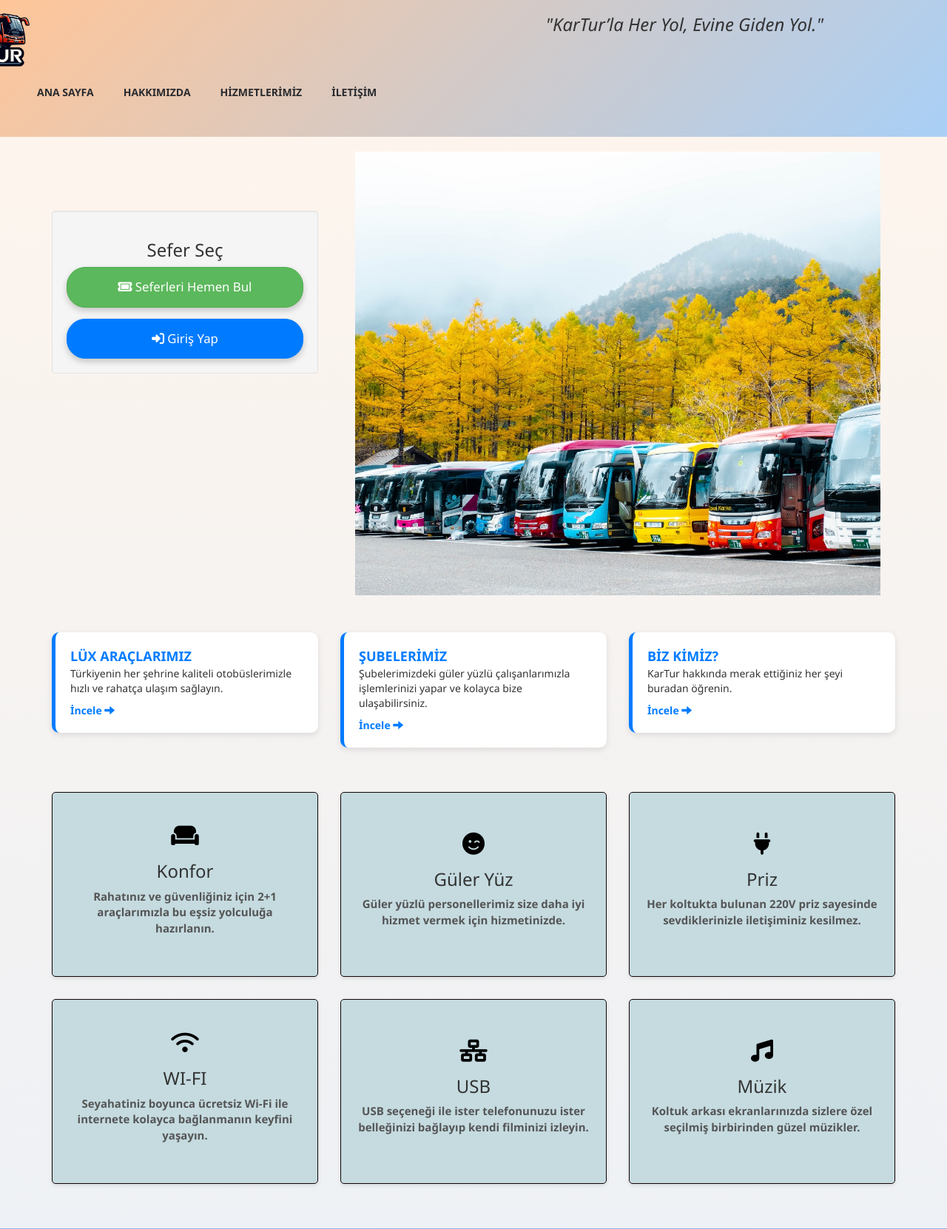
After one commit to mavitilki01/Bus_Company_Web_Site, a PHP site: page /deneme.php in a window 1280 px wide. The commit adds this page. Shown: the top 1662 px of the page at 74% size. Run offline with PHP 8.4, Linux system fonts and the light colour scheme; some libraries are stand-ins or nearby versions.

Commit message:
deneme eklendi

```diff
--- /dev/null
+++ b/deneme.php
@@ -0,0 +1,269 @@
+<!DOCTYPE html>
+<html lang="tr">
+<head>
+    <meta charset="utf-8">
+    <title>KARTUR</title>
+    <link rel="icon" href="Resimler/kartur_logo.png" type="image/png">
+    <meta name="viewport" content="width=device-width, initial-scale=1, maximum-scale=1, user-scalable=no"/>
+    <meta name="keywords" content="otobüs, bilet, yolculuk, seyehat, sefer, şube" />
+    <meta name="description" content="KarTur’la Her Yol, Evine Giden Yol" />
+    <meta name="author" content="KARTUR">
+    <meta name="robots" content="ALL" />
+
+
+    <link rel="stylesheet" href="https://cdnjs.cloudflare.com/ajax/libs/font-awesome/6.7.2/css/all.min.css">
+    <link rel="stylesheet" href="https://maxcdn.bootstrapcdn.com/bootstrap/3.3.7/css/bootstrap.min.css">
+    <link href="stil.css" rel="stylesheet" type="text/css">
+    <link href="https://fonts.googleapis.com/css2?family=Open+Sans:wght@400;600;700&display=swap" rel="stylesheet">
+    <script src="https://ajax.googleapis.com/ajax/libs/jquery/3.7.1/jquery.min.js"></script>
+    <script src="https://cdnjs.cloudflare.com/ajax/libs/jquery.cycle/3.0.3/jquery.cycle.all.min.js"></script>
+    <script src="https://maxcdn.bootstrapcdn.com/bootstrap/3.3.7/js/bootstrap.min.js"></script>
+    <style>
+        /* Custom CSS for the "Sefer Seç" button */
+        .custom-sefer-button {
+            border-radius: 25px; /* More rounded corners */
+            box-shadow: 0 4px 8px rgba(0, 0, 0, 0.2); /* Subtle shadow */
+            transition: all 0.3s ease; /* Smooth transition for hover effects */
+            font-size: 1.2em; /* Slightly larger text inside the button */
+            padding: 15px 30px; /* More padding for a bigger look */
+            margin-bottom: 10px; /* Add margin below for spacing */
+        }
+
+        .custom-sefer-button:hover {
+            transform: translateY(-2px); /* Lifts the button slightly on hover */
+            box-shadow: 0 6px 12px rgba(0, 0, 0, 0.3); /* Larger shadow on hover */
+        }
+        /* Style for the new login button */
+        .login-button {
+            border-radius: 25px;
+            box-shadow: 0 4px 8px rgba(0, 0, 0, 0.2);
+            transition: all 0.3s ease;
+            font-size: 1.2em;
+            padding: 15px 30px;
+            background-color: #007bff; /* Mavi renk */
+            border-color: #007bff;
+            color: white;
+            text-align: center;
+            text-decoration: none;
+            display: inline-block;
+            width: 100%; /* Make it block level to match other buttons */
+        }
+        .login-button:hover {
+            transform: translateY(-2px);
+            box-shadow: 0 6px 12px rgba(0, 0, 0, 0.3);
+            background-color: #0056b3;
+            border-color: #0056b3;
+            color: white;
+        }
+    </style>
+</head>
+<body>
+
+
+<div class="container-fluid Banner">
+    <div class="container"> <div class="row">
+            <div class="col-xs-12 col-sm-6 col-md-7 logo">
+                <a href="main.php"><img src="Resimler/kartur_logo.png" class="img-responsive" alt="KARTUR Logo"></a>
+            </div>
+            <div>
+                <i><h3><i>"KarTur’la Her Yol, Evine Giden Yol." </i></h3> </i>
+            </div>
+        </div>
+    </div>
+
+    <nav class="navbar navbar-default logo-nav">
+        <div class="container-fluid">
+            <div class="navbar-header">
+                <button type="button" class="navbar-toggle collapsed" data-toggle="collapse" data-target="#navbar">
+                    <span class="sr-only">Navigasyonu aç/kapa</span>
+                    <span class="icon-bar"></span>
+                    <span class="icon-bar"></span>
+                    <span class="icon-bar"></span>
+                </button>
+            </div>
+            <div class="collapse navbar-collapse" id="navbar">
+                <ul class="nav navbar-nav">
+                    <li><a href="main.php">ANA SAYFA</a></li>
+                    <li><a href="hakkimizda.php">HAKKIMIZDA</a></li>
+                    <li><a href="#hizmetlerimiz">HİZMETLERİMİZ</a></li>
+                    <li><a href="#iletisim">İLETİŞİM</a></li>
+                </ul>
+            </div>
+        </div>
+    </nav>
+</div>
+
+<div class="container content-section">
+    <div class="row main-content-row">
+        <div class="col-xs-12 col-sm-12 col-md-4 col-lg-4 text-center" style="display:flex; justify-content:center; align-items:center; min-height: 300px;">
+            <div id="ticket-selection-container" class="well" style="max-width: 600px; width: 150%; margin-top: 100px;">
+                <h3>Sefer Seç</h3>
+                <button type="button" class="btn btn-success btn-lg btn-block custom-sefer-button" onclick="window.location.href='sefer_sec.php'">
+                    <i class="fa-solid fa-ticket"></i> Seferleri Hemen Bul
+                </button>
+                <a href="login.php" class="btn btn-primary btn-lg btn-block login-button">
+                    <i class="fa-solid fa-sign-in-alt"></i> Giriş Yap
+                </a>
+            </div>
+        </div>
+
+        <div class="col-xs-12 col-sm-12 col-md-8 col-lg-8">
+            <div id="slideshow" class="center-block" style="margin: 20px;">
+                <img src="Resimler/slayt/otobus3.jpg" class="img-responsive" alt="Otobüs Resmi 1">
+                <img src="Resimler/slayt/otobus4.jpg" class="img-responsive" alt="Otobüs Resmi 2">
+                <img src="https://plus.unsplash.com/premium_photo-1661963542752-9a8a1d72fb28?q=80&w=2070" class="img-responsive" alt="Otobüs Resmi 3">
+                <img src="https://images.unsplash.com/photo-1719316663972-0696da2b47a3?q=80&w=2070&auto=format&fit=crop&ixlib=rb-4.1.0&ixid=M3wxMjA3fDB8MHxwaG90by1wYWdlfHx8fGVufDB8fHx8fA%3D%3D" class="img-responsive" alt="Otobüs Resmi 4"></div>
+                <ul id="nav"></ul>
+        </div>
+    </div>
+</div>
+
+
+<script>
+$(function() {
+    $('#slideshow').cycle({
+        fx: 'scrollLeft',
+        speed: 'fast',
+        timeout: 5000,
+        pager: '#nav',
+        slideExpr: 'img'
+    });
+});
+</script>
+
+<div id="hizmetlerimiz" class="container-fluid primary-section">
+    <div class="container cok">
+        <div class="row">
+            <div class="col-xs-12 col-sm-6 col-md-4 col-lg-4 duyuru-1">
+                <div class="duyurular" onclick="window.location.href='arac.php'">
+                    <div>LÜX ARAÇLARIMIZ</div>
+                    <div>Türkiyenin her şehrine kaliteli otobüslerimizle hızlı ve rahatça ulaşım sağlayın.</div>
+                    <a>İncele <span class="glyphicon glyphicon-arrow-right"></span></a>
+                </div>
+            </div>
+            <div class="col-xs-12 col-sm-6 col-md-4 col-lg-4 duyuru-2">
+                <div class="duyurular" onclick="window.location.href='subeler.php'">
+                    <div>ŞUBELERİMİZ</div>
+                    <div>Şubelerimizdeki güler yüzlü çalışanlarımızla işlemlerinizi yapar ve kolayca bize ulaşabilirsiniz.</div>
+                    <a>İncele <span class="glyphicon glyphicon-arrow-right"></span></a>
+                </div>
+            </div>
+            <div class="col-xs-12 col-sm-12 col-md-4 col-lg-4 duyuru-3">
+                <div class="duyurular" onclick="window.location.href='hakkimizda.php'">
+                    <div>BİZ KİMİZ?</div>
+                    <div>KarTur hakkında merak ettiğiniz her şeyi buradan öğrenin.</div>
+                    <a>İncele <span class="glyphicon glyphicon-arrow-right"></span></a>
+                </div>
+            </div>
+        </div>
+    </div>
+</div>
+
+<div class="container cok">
+  <div class="row">
+    <div class="col-xs-12 col-sm-6 col-md-4 otobus-kutu">
+        <div class="kutu-icerik">
+        <i class="fa-solid fa-couch" style="font-size: 30px; color: #000000;"></i>
+        <h3>Konfor</h3>
+        <p><strong>Rahatınız ve güvenliğiniz için 2+1 araçlarımızla bu eşsiz yolculuğa hazırlanın.</strong> </p>
+        </div>
+    </div>
+    <div class="col-xs-12 col-sm-6 col-md-4 otobus-kutu">
+      <div class="kutu-icerik">
+        <i class="fa-solid fa-face-smile-wink" style="font-size: 30px; color: #000000;"></i>
+        <h3>Güler Yüz</h3>
+        <p><strong>Güler yüzlü personellerimiz size daha iyi hizmet vermek için hizmetinizde.</strong> </p>
+      </div>
+    </div>
+    <div class="col-xs-12 col-sm-6 col-md-4 otobus-kutu">
+      <div class="kutu-icerik">
+        <i class="fa-solid fa-plug" style="font-size: 30px; color: #000000;"></i>
+        <h3>Priz</h3>
+        <p><strong>Her koltukta bulunan 220V priz sayesinde sevdiklerinizle iletişiminiz kesilmez.</strong></p>
+      </div>
+    </div>
+    <div class="col-xs-12 col-sm-6 col-md-4 otobus-kutu">
+      <div class="kutu-icerik">
+        <i class="fa-solid fa-wifi" style="font-size: 30px; color: #000000;"></i>
+        <h3>WI-FI</h3>
+        <p><strong>Seyahatiniz boyunca ücretsiz Wi-Fi ile internete kolayca bağlanmanın keyfini yaşayın.</strong> </p>
+      </div>
+    </div>
+    <div class="col-xs-12 col-sm-6 col-md-4 otobus-kutu">
+      <div class="kutu-icerik">
+        <i class="fa-solid fa-network-wired" style="font-size: 30px; color: #000000;"></i>
+        <h3>USB</h3>
+        <p><strong>USB seçeneği ile ister telefonunuzu ister belleğinizi bağlayıp kendi filminizi izleyin.</strong> </p>
+      </div>
+    </div>
+    <div class="col-xs-12 col-sm-6 col-md-4 otobus-kutu">
+      <div class="kutu-icerik">
+        <i class="fa-solid fa-music" style="font-size: 30px; color: #000000;"></i>
+        <h3>Müzik</h3>
+        <p><strong>Koltuk arkası ekranlarınızda sizlere özel seçilmiş birbirinden güzel müzikler.</strong> </p>
+      </div>
+    </div>
+  </div>
+</div>
+
+<section id="iletisim">
+    <div class="bosluk" style="padding: 20px; color: white; text-align: center;">
+        <h2>İletişim</h2>
+
+        <div style="display: flex; flex-wrap: wrap; justify-content: center; gap: 40px; margin-top: 30px;">
+
+            <iframe
+                src="https://www.google.com/maps/embed?pb=!1m18!1m12!1m3!1d3002.1571740883464!2d32.62271657566374!3d41.19654680781154!2m3!1f0!2f0!3f0!3m2!1i1024!2i768!4f13.1!3m3!1m2!1s0x408353329a493e5f%3A0x72358e6a634ef0cf!2zRXJnZW5la29uLCBLYXJhYsO8ayBPdG9nYXLEsSwgNzgyMDAgS2FyYWLDvGsgTWVya2V6L0thcmFiw7xr!5e0!3m2!1str!2str!4v1747756960812!5m2!1str!2str"
+                width="500"
+                height="400"
+                style="border:0; border-radius: 10px;"
+                allowfullscreen=""
+                loading="lazy"
+                referrerpolicy="no-referrer-when-downgrade">
+            </iframe>
+
+            <div style="max-width: 400px; text-align: left;">
+                <p><strong>Adres:</strong><br>
+                Ergenekon, 78200 Karabük Merkez/Karabük</p>
+
+                <p><strong>Telefon:</strong><br>
+                +90 (370) 123 45 67</p>
+
+                <p><strong>E-posta:</strong><br>
+                kartur@site.com</p>
+
+                <p><strong>Çalışma Saatleri:</strong><br>
+                Pazartesi - Cuma: 09:00 - 18:00</p>
+            </div>
+        </div>
+    </div>
+</section>
+
+<div class="container-fluid footer">
+    <div class="container">
+        <div class="row">
+            <div class="col-xs-12 col-sm-6 alt-logo">
+                <a href="main.php"><img src="Resimler/kartur_logo.png" class="img-responsive" alt="KARTUR Logo"></a>
+                <br>Copyright © 2024 KARTUR
+            </div>
+            <div class="col-xs-12 col-sm-6 alt-tel">
+                <div class="row contact-info-item">
+                    <div class="col-xs-3 col-sm-2 col-md-1"><i class="fa-solid fa-phone"></i></div>
+                    <div class="col-xs-9 col-sm-10 col-md-11"><span>Tel</span><span>(0512) 345 67 89</span><br></div>
+                </div>
+                <div class="row contact-info-item">
+                    <div class="col-xs-3 col-sm-2 col-md-1"><i class="fa-solid fa-location-dot"></i></div>
+                    <div class="col-xs-9 col-sm-10 col-md-11"><span>Adres</span><span>Ergenekon, 78200 Karabük Merkez/Karabük</span><br></div>
+                </div>
+                <div class="row contact-info-item">
+                    <div class="col-xs-3 col-sm-2 col-md-1"><i class="fa-solid fa-envelope"></i></div>
+                    <div class="col-xs-9 col-sm-10 col-md-11"><span>E-Posta</span><a href="mailto:info@kartur.com">info@kartur.com</a></div>
+                </div>
+            </div>
+        </div>
+    </div>
+</div>
+
+
+</body>
+</html>
--- a/sorular.php
+++ b/sorular.php
@@ -11,9 +11,7 @@
             background-color: #f0f2f5;
         }
 
-        #stil{
-            size:35px;
-        }
+
         .faq-section {
             padding: 30px 30px;
             background-color: #fff;
@@ -51,7 +49,7 @@
 </head>
 <body>
 
-    <div id="stil" style="color:rgb(0,0,0);">
+    <div  style="color:rgb(0,0,0);">
         <?php include('header.php'); ?>
     </div>
 
```
